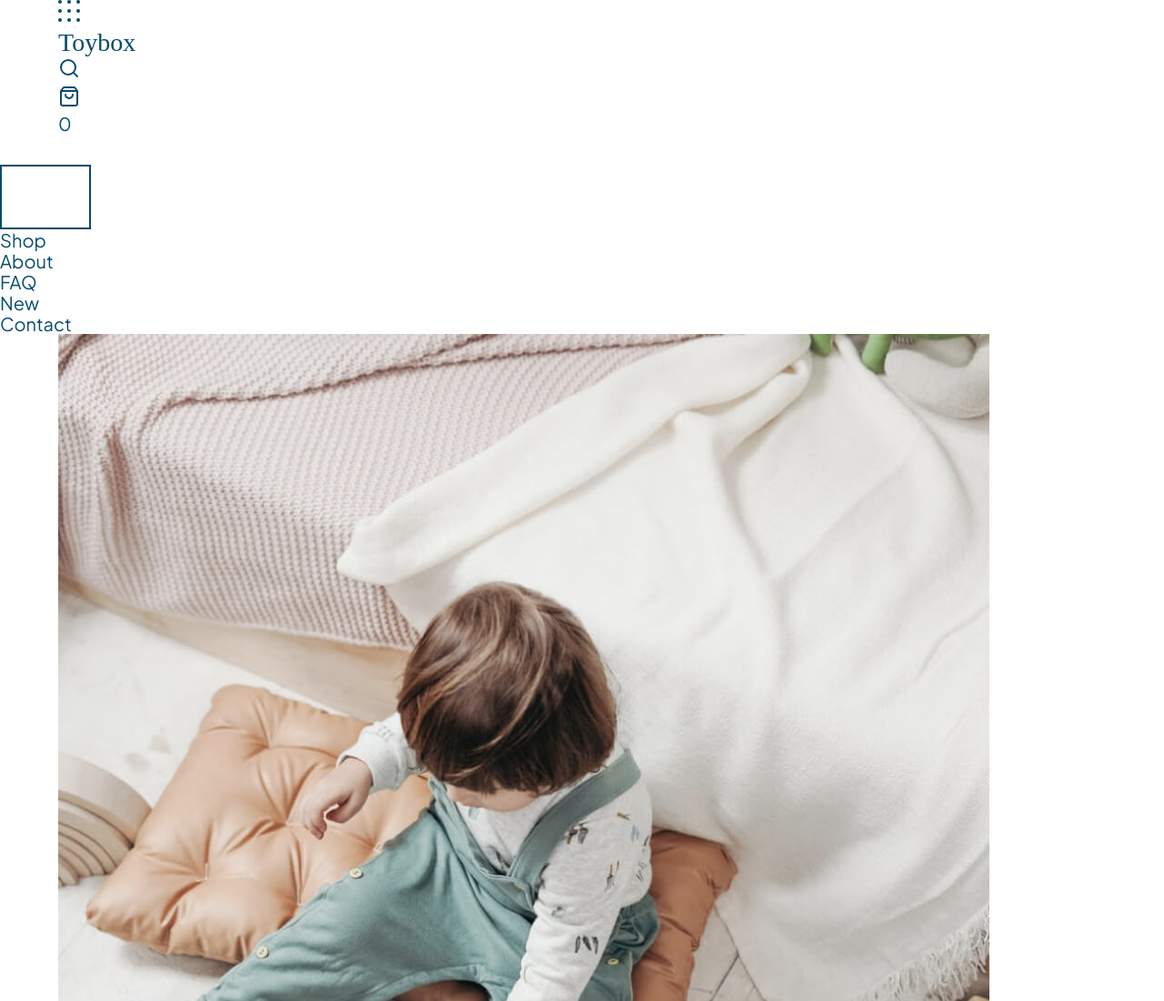
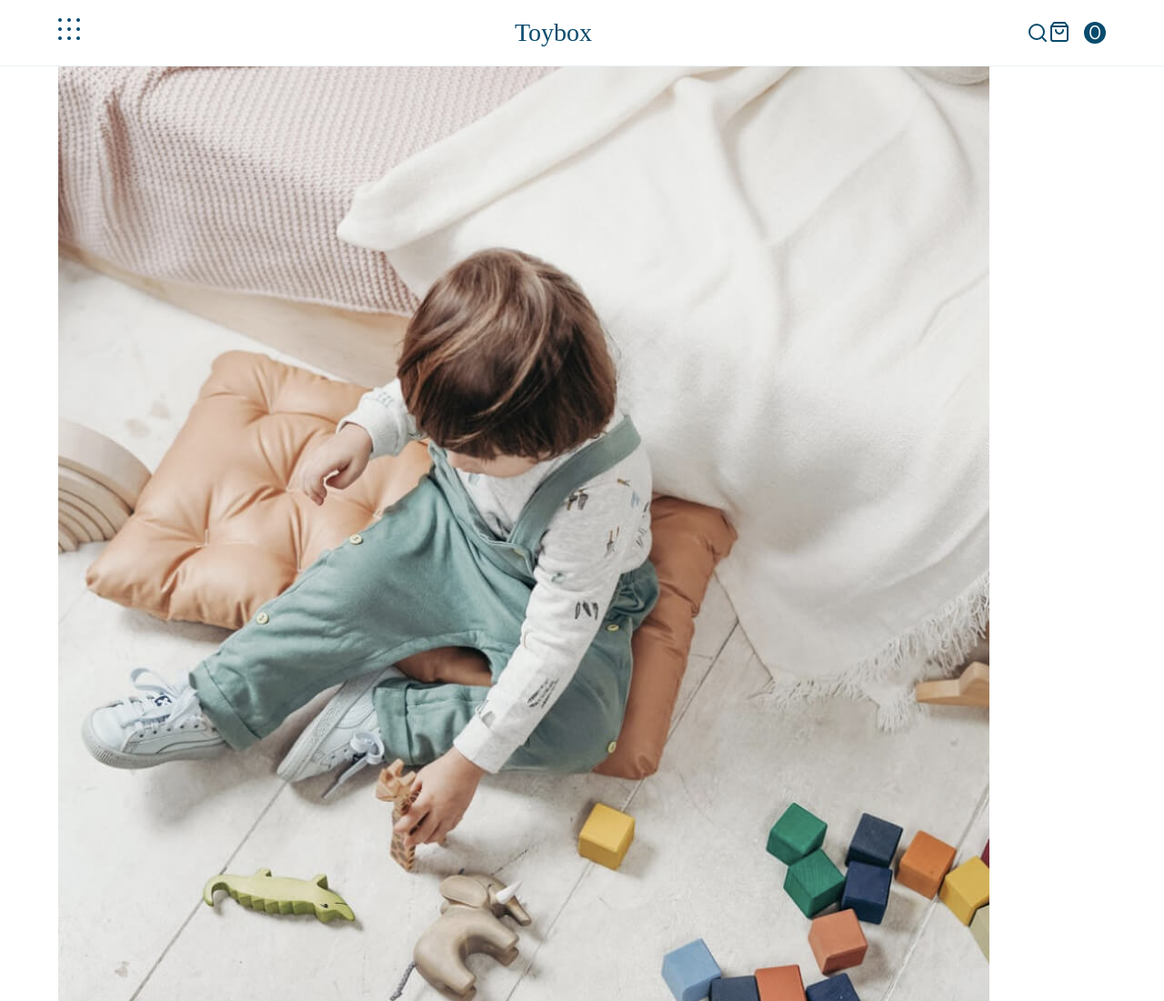
Before and after one commit to blakeknees/ecommerce-store, a plain HTML site: page index.html in a window 1280 px wide. Shown: the top 1100 px of the page at 91% size. Drawn offline with Linux system fonts and the light colour scheme; files whose address does not match are found by name; a web font is replaced by a local one.

Commit message:
added navigation styles

```diff
--- /dev/null
+++ b/styles/sass/partials/_nav.scss
@@ -0,0 +1,39 @@
+@use "./variables";
+
+.nav-bar {
+    position: fixed;
+    width: 100%;
+    top: 0;
+    z-index: 10;
+    border-bottom: 1px solid rgba(variables.$primary, 0.08);
+    background-color: variables.$solid-white;
+
+    .wrapper {
+        display: flex;
+        justify-content: space-between;
+        padding: 20px 0;
+    }
+    .cart-flex {
+        display: flex;
+        align-items: center;
+        p {
+            margin-bottom: 0;
+            width: 24px;
+            height: 24px;
+            background-color: variables.$primary;
+            color: variables.$solid-white;
+            text-align: center;
+            border-radius: 50%;
+            line-height: 1.1;
+        }
+        .menu-icons,
+        .bag {
+            margin-right: 15px;
+        }
+    }
+}
+
+// to-do: make functional slide out nav
+.slide-out-nav {
+    display: none;
+}
--- a/styles/sass/styles.scss
+++ b/styles/sass/styles.scss
@@ -1,7 +1,8 @@
 @use "./partials/setup";
 @use "./partials/variables";
 @use "./partials/typography";
-@use "./partials/global"
+@use "./partials/global";
+@use "./partials/nav";
 
 // COLOURS:
 // primary text (blue): #084b6d;
```
Also changed, not shown: styles/styles.css.
